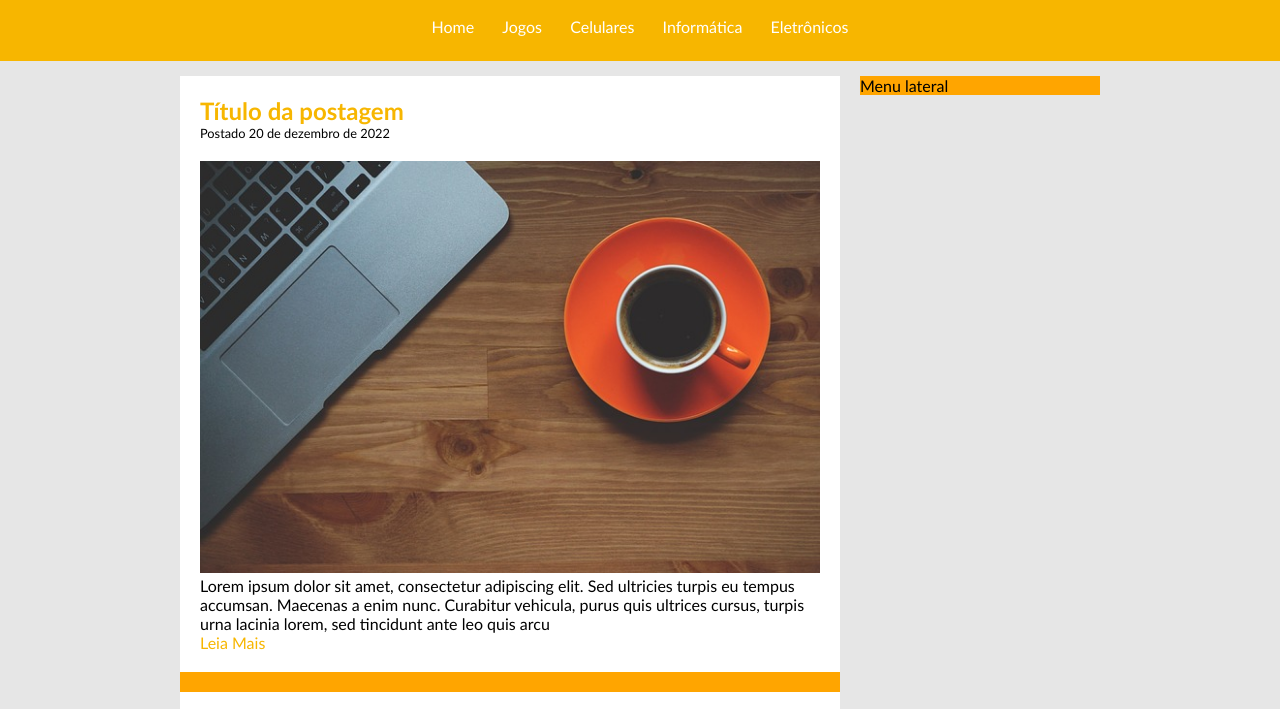
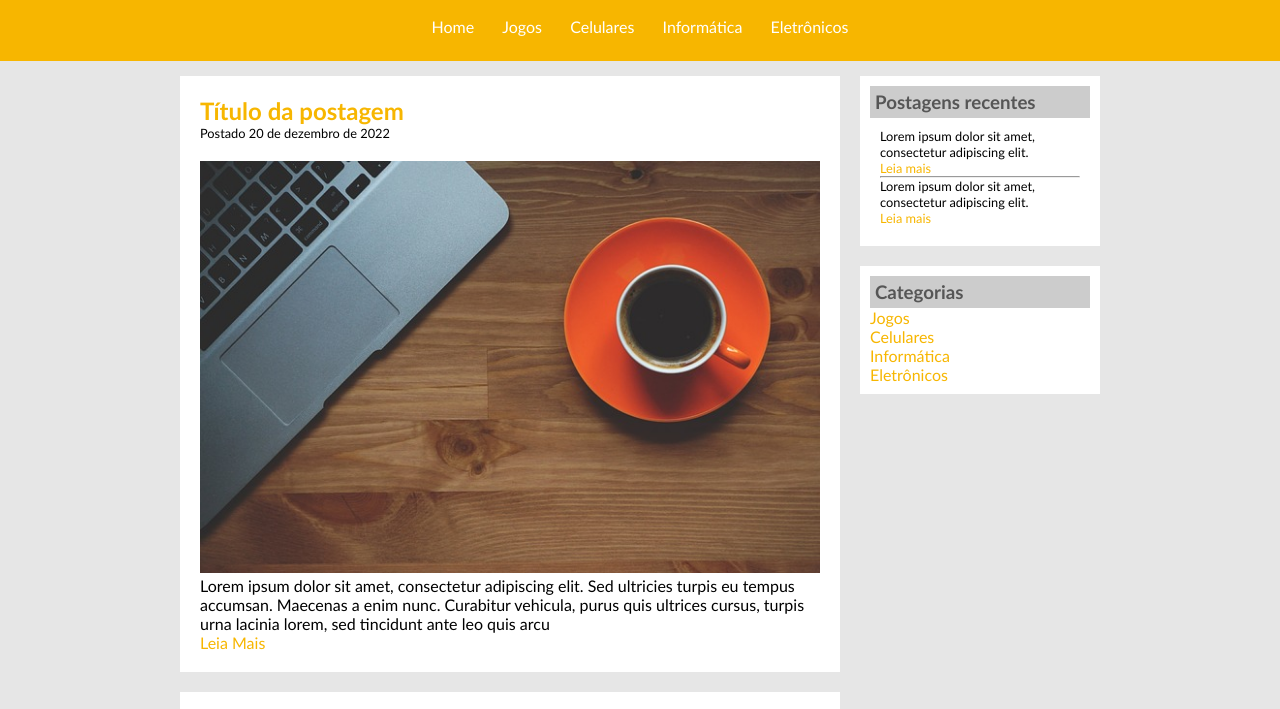
Before and after one commit to pedrogabrielf/Projeto-TecnoBlog, a plain HTML site: page index.html in a window 1280 px wide. Shown: the part 76-785 px from the top of the page. Drawn offline with Linux system fonts and the light colour scheme.

Commit message:
Finalização do projeto

```diff
--- a/index.html
+++ b/index.html
@@ -52,7 +52,27 @@
 
         </div>
         <div id="area-lateral">
-            Menu lateral
+
+
+            <div class="conteudo-lateral">
+                <h3>Postagens recentes</h3>
+                <div class="postagem-lateral">
+                    <p>Lorem ipsum dolor sit amet, consectetur adipiscing elit.</p>
+                    <a href="">Leia mais</a>
+                    <hr>
+                    <p>Lorem ipsum dolor sit amet, consectetur adipiscing elit.</p>
+                    <a href="">Leia mais</a>
+                </div>
+            </div>
+
+            <div class="conteudo-lateral">
+                <h3>Categorias</h3>
+                <a href="">Jogos</a><br>
+                <a href="">Celulares</a><br>
+                <a href="">Informática</a><br>
+                <a href="">Eletrônicos</a>
+                </div>
+            </div>
         </div>
 
         <div id="rodape">
--- a/style.css
+++ b/style.css
@@ -21,7 +21,6 @@ body {
 
 #area-postagens {
     width: 660px;
-    background: orange;
     float: left;
 }
 
@@ -31,9 +30,14 @@ body {
     background: white;
 }
 
+.conteudo-lateral {
+    background: white;
+    padding: 10px;
+    margin-bottom: 20px;
+}
+
 #area-lateral {
     width: 240px;
-    background: orange;
     float: right;
 }
 
@@ -70,6 +74,13 @@ h1 {
 h2 {
     color: #f7b600;
 }
+
+h3 {
+    color: #565656;
+    background: #CCC;
+    padding: 5px;
+}
+
 
 .branco {
     color: white;
@@ -108,3 +119,9 @@ a:hover {
     margin-bottom: 10px;
     display: block;
 }
+
+.postagem-lateral {
+    font-size: 0.8em;
+    padding: 10px;
+    /*border-bottom: 1px dotted #CCC;*/
+}
```
